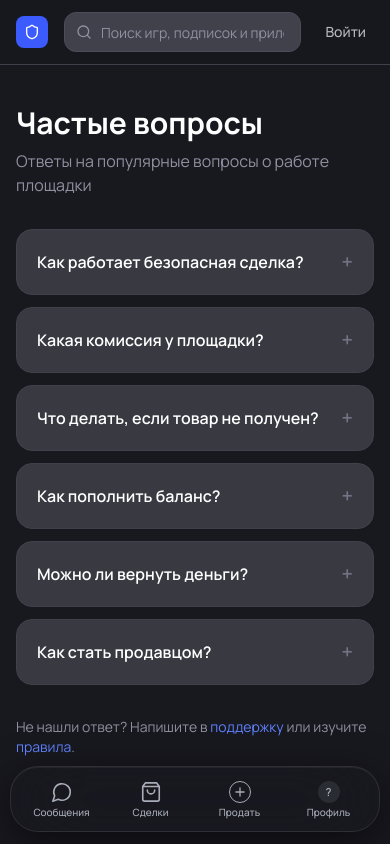
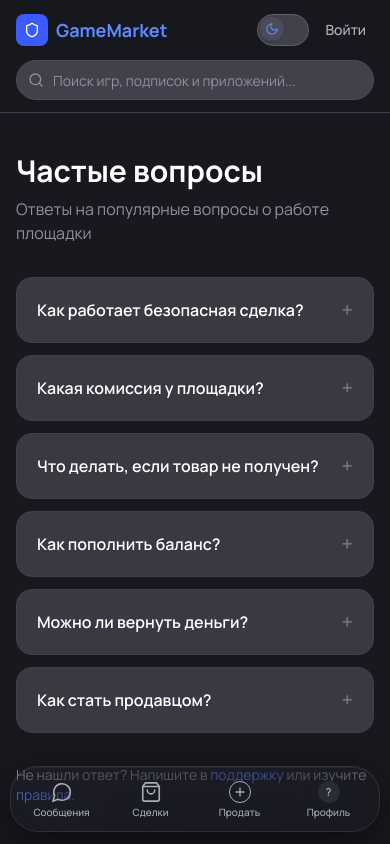
Before and after one commit to absolutepc/gamemarket, a React (Vite) app in the folder frontend/: page /faq in a window 390 px wide. Shown: the top 844 px of the page. Built offline with nearby package versions, Linux system fonts and the light colour scheme.

Commit message:
Restructure mobile header with theme toggle; hide mobile arrows
Show GameMarket above a lowered search bar, add a Playerok-style light/dark switch, and hide hero/assortment arrow controls on mobile.

Co-authored-by: absolutepc <absolutepc@users.noreply.github.com>

```diff
--- a/frontend/index.html
+++ b/frontend/index.html
@@ -16,6 +16,18 @@
     <meta name="twitter:title" content="GameMarket — Торговая площадка игровых товаров" />
     <meta name="twitter:description" content="Безопасные сделки с эскроу для аккаунтов, валюты и игровых предметов." />
     <title>GameMarket — Торговая площадка игровых товаров</title>
+    <script>
+      (function () {
+        try {
+          var t = localStorage.getItem('gm_theme');
+          if (t === 'light') {
+            document.documentElement.classList.add('light');
+            document.documentElement.classList.remove('dark');
+            document.documentElement.style.colorScheme = 'light';
+          }
+        } catch (e) {}
+      })();
+    </script>
     <link rel="preconnect" href="https://fonts.googleapis.com" />
     <link rel="preconnect" href="https://fonts.gstatic.com" crossorigin />
     <link href="https://fonts.googleapis.com/css2?family=Manrope:wght@400;500;600;700;800&display=swap" rel="stylesheet" />
--- a/frontend/src/components/HomeHeroSlider.jsx
+++ b/frontend/src/components/HomeHeroSlider.jsx
@@ -209,7 +209,7 @@ export default function HomeHeroSlider() {
                 </button>
               ))}
             </div>
-            <div className="flex items-center gap-2">
+            <div className="hidden lg:flex items-center gap-2">
               <button
                 type="button"
                 onClick={() => go(-1)}
--- a/frontend/src/components/Layout.jsx
+++ b/frontend/src/components/Layout.jsx
@@ -4,6 +4,7 @@ import { Shield, ShoppingBag, Plus, Search, MessageCircle } from 'lucide-react';
 import useAuthStore from '../store/authStore';
 import Footer from './Footer';
 import MobileBottomNav from './MobileBottomNav';
+import ThemeToggle from './ThemeToggle';
 
 export default function Layout() {
   const { user } = useAuthStore();
@@ -18,23 +19,18 @@ export default function Layout() {
   return (
     <div className="min-h-screen flex flex-col">
       <header className="sticky top-0 z-50 bg-dark-950/80 backdrop-blur-xl border-b border-dark-800">
-        <div className="max-w-7xl mx-auto px-4 sm:px-6 h-16 flex items-center gap-4">
+        <div className="max-w-7xl mx-auto px-4 sm:px-6 py-3 lg:py-0 lg:h-16 flex flex-col lg:flex-row lg:items-center gap-3 lg:gap-4">
+          {/* Top row: brand + theme (mobile); brand inline on desktop */}
+          <div className="flex items-center justify-between gap-3 lg:contents">
             <Link to="/" className="flex items-center gap-2 shrink-0">
               <div className="w-8 h-8 bg-brand-500 rounded-lg flex items-center justify-center">
                 <Shield size={16} className="text-white" />
               </div>
-            <span className="font-bold text-lg hidden sm:block">GameMarket</span>
+              <span className="font-bold text-lg text-[#5B8CFF] lg:text-white">GameMarket</span>
             </Link>
 
-          <form onSubmit={handleSearch} className="flex-1 max-w-xl mx-auto relative">
-            <Search size={16} className="absolute left-3 top-1/2 -translate-y-1/2 text-dark-400" />
-            <input
-              className="input pl-9 h-10 text-sm"
-              placeholder="Поиск игр, подписок и приложений..."
-              value={search}
-              onChange={(e) => setSearch(e.target.value)}
-            />
-          </form>
+            <div className="flex items-center gap-2 lg:order-last shrink-0">
+              <ThemeToggle className="lg:mr-1" />
 
               <nav className="hidden lg:flex items-center gap-1">
                 <Link to="/faq" className="btn-ghost text-sm">FAQ</Link>
@@ -43,8 +39,7 @@ export default function Layout() {
                 )}
               </nav>
 
-          {/* Desktop actions — on mobile/tablet these live in the bottom bar */}
-          <div className="hidden lg:flex items-center gap-1 sm:gap-2 shrink-0">
+              <div className="hidden lg:flex items-center gap-1 sm:gap-2">
                 {user ? (
                   <>
                     <Link to="/listings/create" className="btn-primary text-sm flex items-center gap-1.5">
@@ -78,12 +73,22 @@ export default function Layout() {
                 )}
               </div>
 
-          {/* Mobile/tablet: compact auth when logged out */}
               {!user && (
-            <div className="flex lg:hidden items-center gap-1 shrink-0">
-              <Link to="/login" className="btn-ghost text-sm px-2">Войти</Link>
+                <Link to="/login" className="lg:hidden btn-ghost text-sm px-2">Войти</Link>
+              )}
             </div>
-          )}
+          </div>
+
+          {/* Search — full width below brand on mobile; center on desktop */}
+          <form onSubmit={handleSearch} className="w-full lg:flex-1 lg:max-w-xl lg:mx-auto relative order-last lg:order-none">
+            <Search size={16} className="absolute left-3 top-1/2 -translate-y-1/2 text-dark-400" />
+            <input
+              className="input pl-9 h-10 text-sm rounded-full lg:rounded-xl"
+              placeholder="Поиск игр, подписок и приложений..."
+              value={search}
+              onChange={(e) => setSearch(e.target.value)}
+            />
+          </form>
         </div>
       </header>
 
--- /dev/null
+++ b/frontend/src/components/ThemeToggle.jsx
@@ -0,0 +1,42 @@
+import { useEffect, useState } from 'react';
+import { Moon, Sun } from 'lucide-react';
+import { getStoredTheme, toggleTheme } from '../utils/theme';
+
+/** Playerok-style light/dark switch */
+export default function ThemeToggle({ className = '' }) {
+  const [theme, setTheme] = useState(() => getStoredTheme());
+
+  useEffect(() => {
+    const onStorage = (e) => {
+      if (e.key === 'gm_theme' && (e.newValue === 'light' || e.newValue === 'dark')) {
+        setTheme(e.newValue);
+      }
+    };
+    window.addEventListener('storage', onStorage);
+    return () => window.removeEventListener('storage', onStorage);
+  }, []);
+
+  const isLight = theme === 'light';
+
+  return (
+    <button
+      type="button"
+      onClick={() => setTheme(toggleTheme())}
+      className={`relative inline-flex items-center shrink-0 h-8 w-[52px] rounded-full border transition-colors
+                  ${isLight
+                    ? 'bg-gray-200 border-gray-300'
+                    : 'bg-dark-800 border-dark-600'}
+                  ${className}`}
+      aria-label={isLight ? 'Включить тёмный режим' : 'Включить светлый режим'}
+      title={isLight ? 'Тёмный режим' : 'Светлый режим'}
+    >
+      <span
+        className={`absolute top-0.5 left-0.5 w-6 h-6 rounded-full flex items-center justify-center
+                    shadow transition-transform duration-200
+                    ${isLight ? 'translate-x-[22px] bg-white text-amber-500' : 'translate-x-0 bg-dark-700 text-[#5B8CFF]'}`}
+      >
+        {isLight ? <Sun size={14} /> : <Moon size={14} />}
+      </span>
+    </button>
+  );
+}
--- a/frontend/src/index.css
+++ b/frontend/src/index.css
@@ -67,3 +67,101 @@
     @apply badge bg-dark-700 text-dark-300;
   }
 }
+
+/* —— Light theme (Playerok-style) —— */
+html.light body {
+  background-color: #f3f4f6 !important;
+  color: #12141a !important;
+}
+
+html.light .bg-dark-950,
+html.light .bg-dark-950\/80 {
+  background-color: rgba(243, 244, 246, 0.92) !important;
+}
+html.light .bg-dark-900,
+html.light .bg-dark-900\/80,
+html.light .bg-dark-900\/90,
+html.light .bg-dark-900\/95 {
+  background-color: #ffffff !important;
+}
+html.light .bg-dark-800,
+html.light .bg-dark-800\/60,
+html.light .bg-dark-800\/80 {
+  background-color: #eef0f3 !important;
+}
+html.light .bg-dark-700 {
+  background-color: #e5e7eb !important;
+}
+html.light .bg-\[\#14151a\]\/95,
+html.light .bg-\[\#1a1b20\]\/92 {
+  background-color: rgba(255, 255, 255, 0.94) !important;
+}
+html.light .bg-\[\#121318\] {
+  background-color: #f3f4f6 !important;
+}
+
+html.light .border-dark-800,
+html.light .border-dark-700,
+html.light .border-dark-700\/60,
+html.light .border-dark-700\/80,
+html.light .border-dark-600 {
+  border-color: #e5e7eb !important;
+}
+html.light .border-white\/10 {
+  border-color: rgba(0, 0, 0, 0.08) !important;
+}
+
+html.light .text-white {
+  color: #12141a !important;
+}
+html.light .text-dark-200,
+html.light .text-dark-300,
+html.light .text-dark-400 {
+  color: #6b7280 !important;
+}
+html.light .text-dark-500 {
+  color: #9ca3af !important;
+}
+html.light .placeholder-dark-400::placeholder {
+  color: #9ca3af !important;
+}
+
+html.light .btn-secondary {
+  background-color: #ffffff !important;
+  color: #12141a !important;
+  border-color: #e5e7eb !important;
+}
+html.light .btn-ghost {
+  color: #4b5563 !important;
+}
+html.light .btn-ghost:hover {
+  background-color: #eef0f3 !important;
+  color: #111827 !important;
+}
+html.light .btn-primary,
+html.light .btn-primary * {
+  color: #ffffff !important;
+}
+
+html.light header {
+  background-color: rgba(255, 255, 255, 0.92) !important;
+  border-bottom-color: #e5e7eb !important;
+}
+
+html.light .input {
+  background-color: #eef0f3 !important;
+  border-color: #e5e7eb !important;
+  color: #12141a !important;
+}
+
+html.light .card {
+  background-color: #ffffff !important;
+  border-color: #e5e7eb !important;
+}
+
+html.light ::-webkit-scrollbar-track {
+  background: #eef0f3;
+}
+html.light ::-webkit-scrollbar-thumb {
+  background: #c4c7ce;
+}
--- a/frontend/src/main.jsx
+++ b/frontend/src/main.jsx
@@ -5,6 +5,9 @@ import { QueryClient, QueryClientProvider } from '@tanstack/react-query';
 import { Toaster } from 'react-hot-toast';
 import App from './App';
 import './index.css';
+import { initTheme } from './utils/theme';
+
+initTheme();
 
 const queryClient = new QueryClient({
   defaultOptions: {
--- a/frontend/src/pages/HomePage.jsx
+++ b/frontend/src/pages/HomePage.jsx
@@ -79,7 +79,7 @@ export default function HomePage() {
       <section className="max-w-7xl mx-auto px-4 sm:px-6 pt-8 pb-2">
         <div className="flex items-center justify-between mb-4">
           <h2 className="text-lg sm:text-xl font-bold">Игры и сервисы</h2>
-          <div className="flex items-center gap-2">
+          <div className="hidden lg:flex items-center gap-2">
             <button
               type="button"
               onClick={() => scrollAssortment(-1)}
--- /dev/null
+++ b/frontend/src/utils/theme.js
@@ -0,0 +1,36 @@
+const STORAGE_KEY = 'gm_theme';
+
+export function getStoredTheme() {
+  try {
+    const t = localStorage.getItem(STORAGE_KEY);
+    if (t === 'light' || t === 'dark') return t;
+  } catch {
+    /* ignore */
+  }
+  return 'dark';
+}
+
+export function applyTheme(theme) {
+  const root = document.documentElement;
+  const isLight = theme === 'light';
+  root.classList.toggle('light', isLight);
+  root.classList.toggle('dark', !isLight);
+  root.style.colorScheme = isLight ? 'light' : 'dark';
+  const meta = document.querySelector('meta[name="theme-color"]');
+  if (meta) meta.setAttribute('content', isLight ? '#f3f4f6' : '#18181f');
+  try {
+    localStorage.setItem(STORAGE_KEY, theme);
+  } catch {
+    /* ignore */
+  }
+}
+
+export function initTheme() {
+  applyTheme(getStoredTheme());
+}
+
+export function toggleTheme() {
+  const next = getStoredTheme() === 'light' ? 'dark' : 'light';
+  applyTheme(next);
+  return next;
+}
```
Lines whose indentation alone changed are shown as unchanged.
